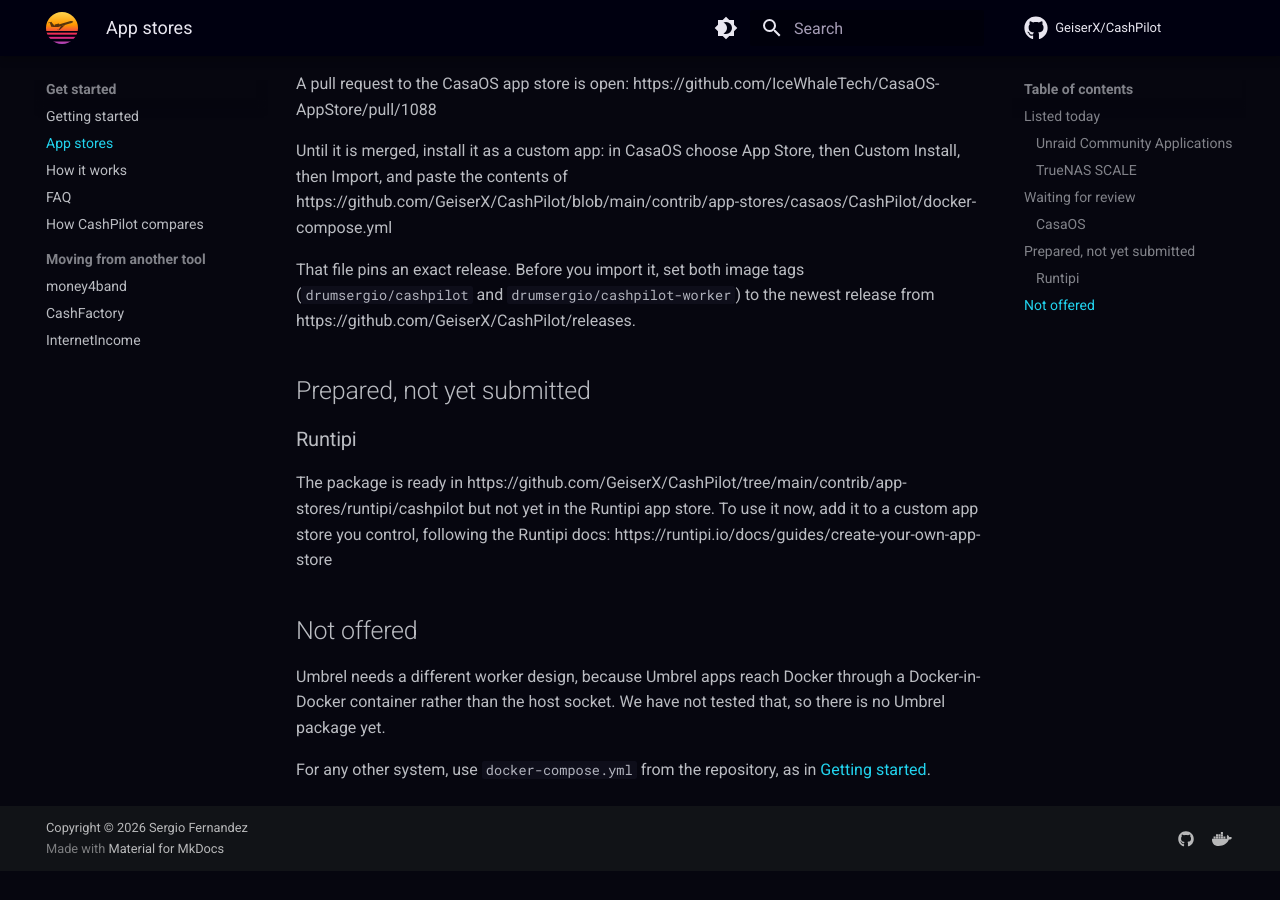
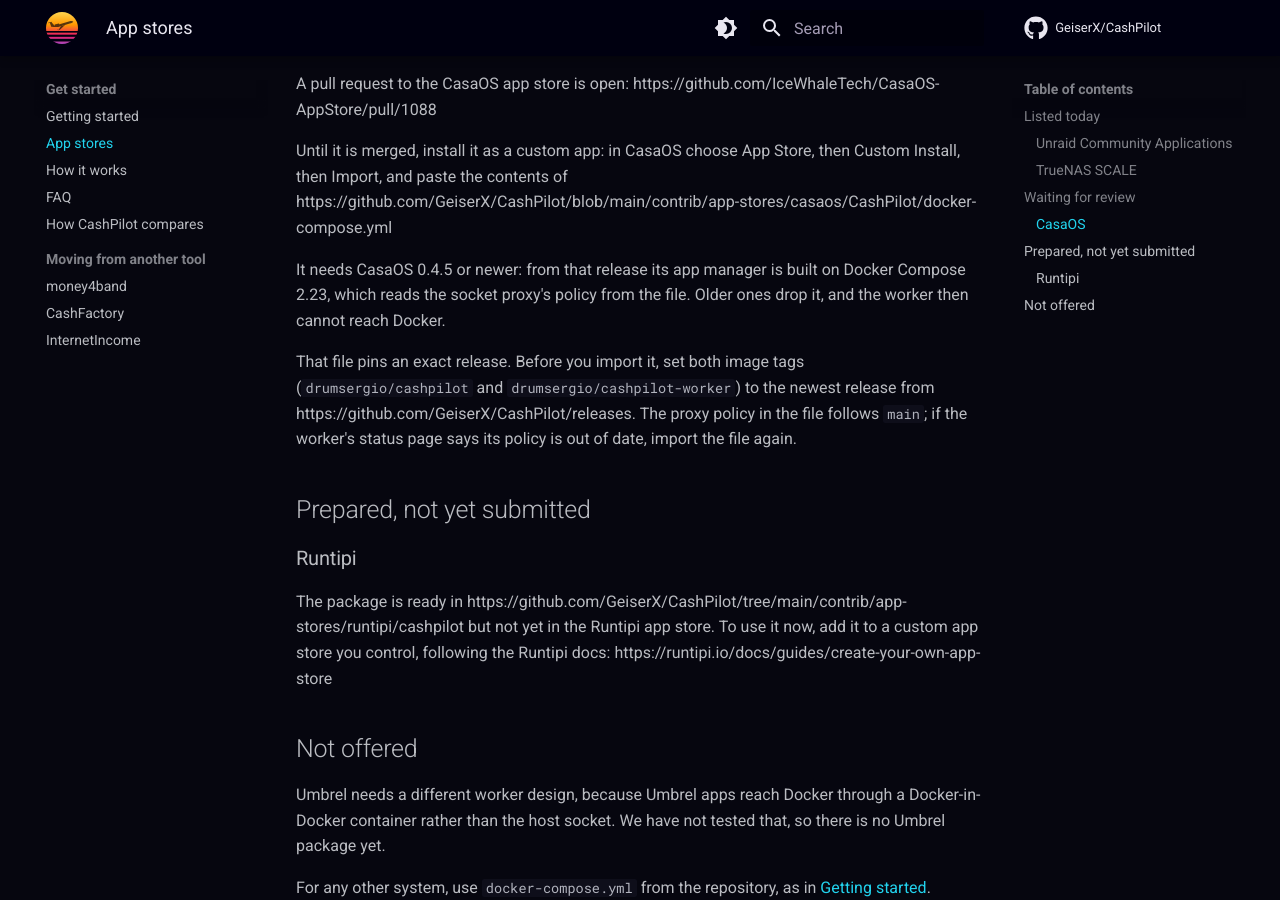
Before and after one commit to GeiserX/CashPilot, an MkDocs documentation site: the page built from docs/app-stores.md, in a window 1280 px wide and 900 px high, scrolled down 974 px. Built offline with MkDocs 1.6.1 and Material for MkDocs 9.7.7, drawn with Linux system fonts in a browser that asks for light colours; comment, search, counter and statistics services are not loaded; before the commit the page ends 1845 px from its top, so only the background shows below that.

Commit message:
docs(stores): say which CasaOS reads the proxy policy, fix the Runtipi description, and rewrite any machine name in the changelog

```diff
--- a/cliff.toml
+++ b/cliff.toml
@@ -74,6 +74,7 @@
 # the rewrite lives here.
 commit_preprocessors = [
   { pattern = "(?i)MacBook-only", replace = "machine-specific" },
+  { pattern = "(?i)MacBook|Mac ?mini", replace = "a maintainer machine" },
 ]
 filter_commits = false
 topo_order = false
--- a/docs/app-stores.md
+++ b/docs/app-stores.md
@@ -43,9 +43,15 @@
 then Custom Install, then Import, and paste the contents of
 https://github.com/GeiserX/CashPilot/blob/main/contrib/app-stores/casaos/CashPilot/docker-compose.yml
 
+It needs CasaOS 0.4.5 or newer: from that release its app manager is built on
+Docker Compose 2.23, which reads the socket proxy's policy from the file.
+Older ones drop it, and the worker then cannot reach Docker.
+
 That file pins an exact release. Before you import it, set both image tags
 (`drumsergio/cashpilot` and `drumsergio/cashpilot-worker`) to the newest
-release from https://github.com/GeiserX/CashPilot/releases.
+release from https://github.com/GeiserX/CashPilot/releases. The proxy policy
+in the file follows `main`; if the worker's status page says its policy is
+out of date, import the file again.
 
 ## Prepared, not yet submitted
 
```
Also changed, not shown: contrib/app-stores/runtipi/cashpilot/metadata/description.md (+1 -1 lines), 1 other file.
